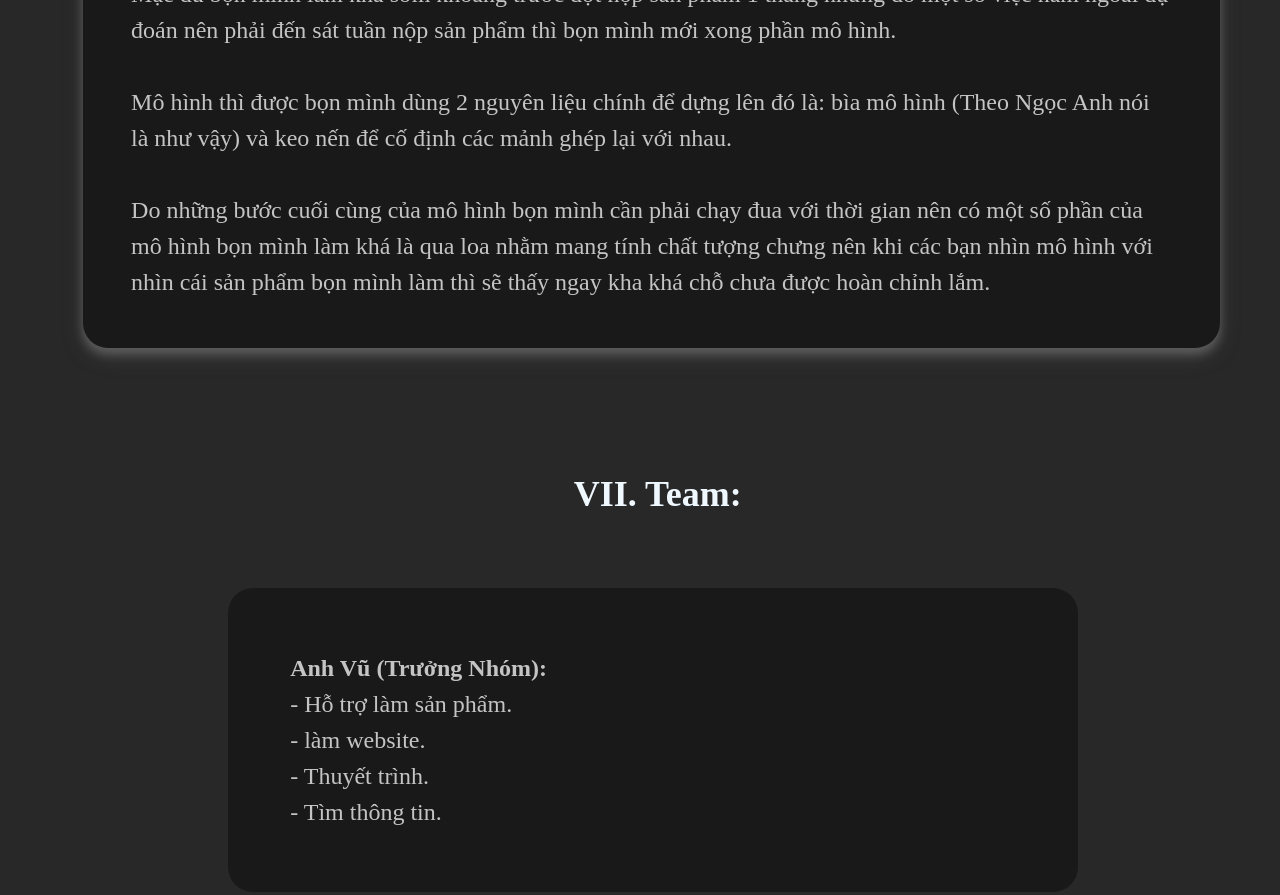
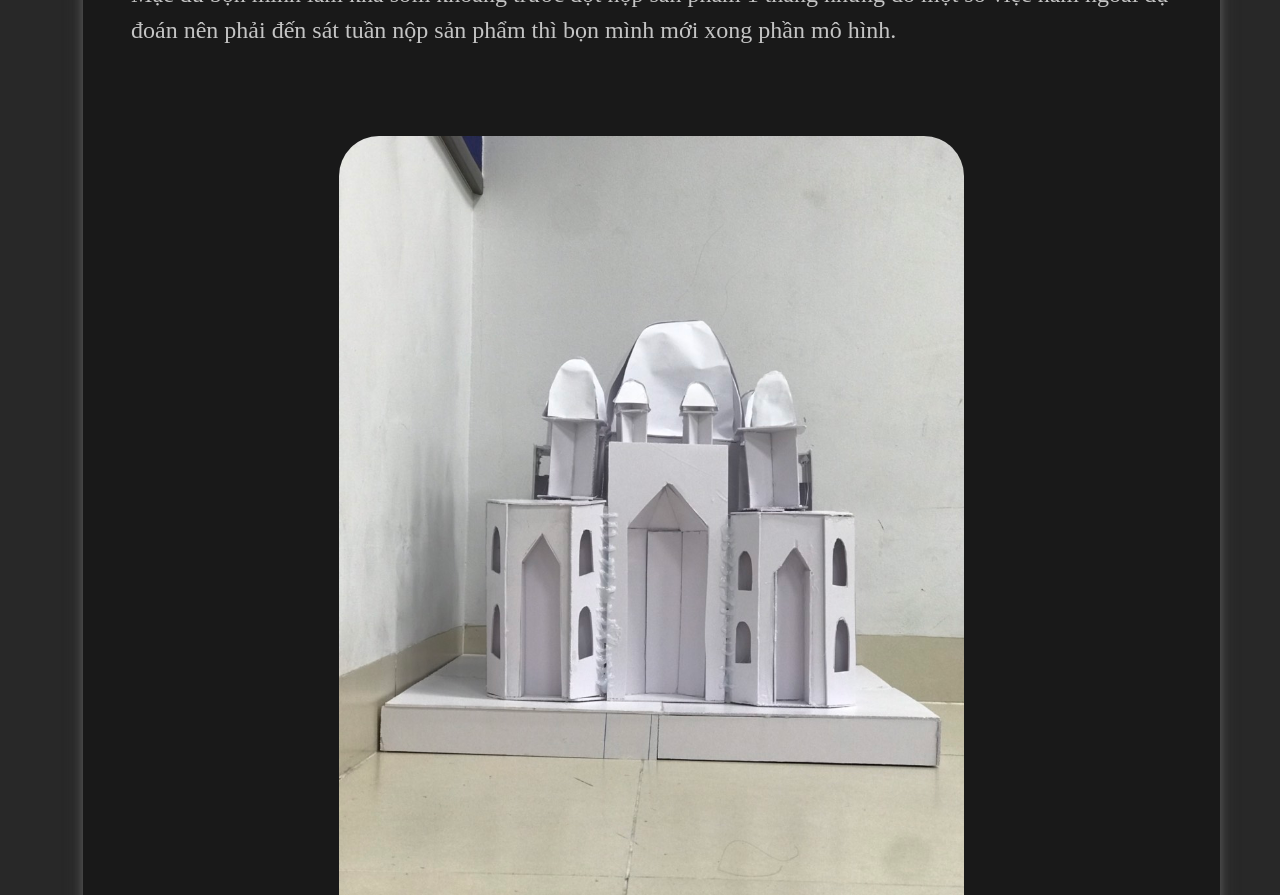
Before and after one commit to VuDao2008/HistoryVu, a plain HTML site: page index.html in a window 1280 px wide. Shown: the part 9000-9895 px from the top of the page. Drawn offline with nearby package versions, Linux system fonts and the light colour scheme.

Commit message:
Update index.html
Signed-off-by: VuDao2008 <144659373+VuDao2008@users.noreply.github.com>

```diff
--- a/index.html
+++ b/index.html
@@ -358,7 +358,7 @@
 
                 <br>
 
-                bức ảnh các bạn thấy ở đây mới chỉ là phần thân của sản phẩm bọn mình.
+                Bức ảnh các bạn thấy ở đây mới chỉ là phần thân của sản phẩm bọn mình.
                 Lý do cho việc này là phần đế với phần thân khi ghép lại sẽ trông nó khá to
                 và khó vận chuyển nên rất khó để vẫn chuyển đến trường. <br>
 
@@ -369,6 +369,14 @@
                 việc nằm ngoài dự đoán nên phải đến sát
                 tuần nộp sản phẩm thì bọn mình mới xong
                 phần mô hình. <br>
+
+                <br>
+
+                <img class="img5" src="/HistoryVu/Deadline History Img/lăng mộ Humayun/12.jpg">
+
+                <br>
+
+                Bức ảnh trên là bức ảnh sản phẩm của bọn mình khi đã hoàn thiện hoàn toàn. <br>
 
                 <br>
 
```
